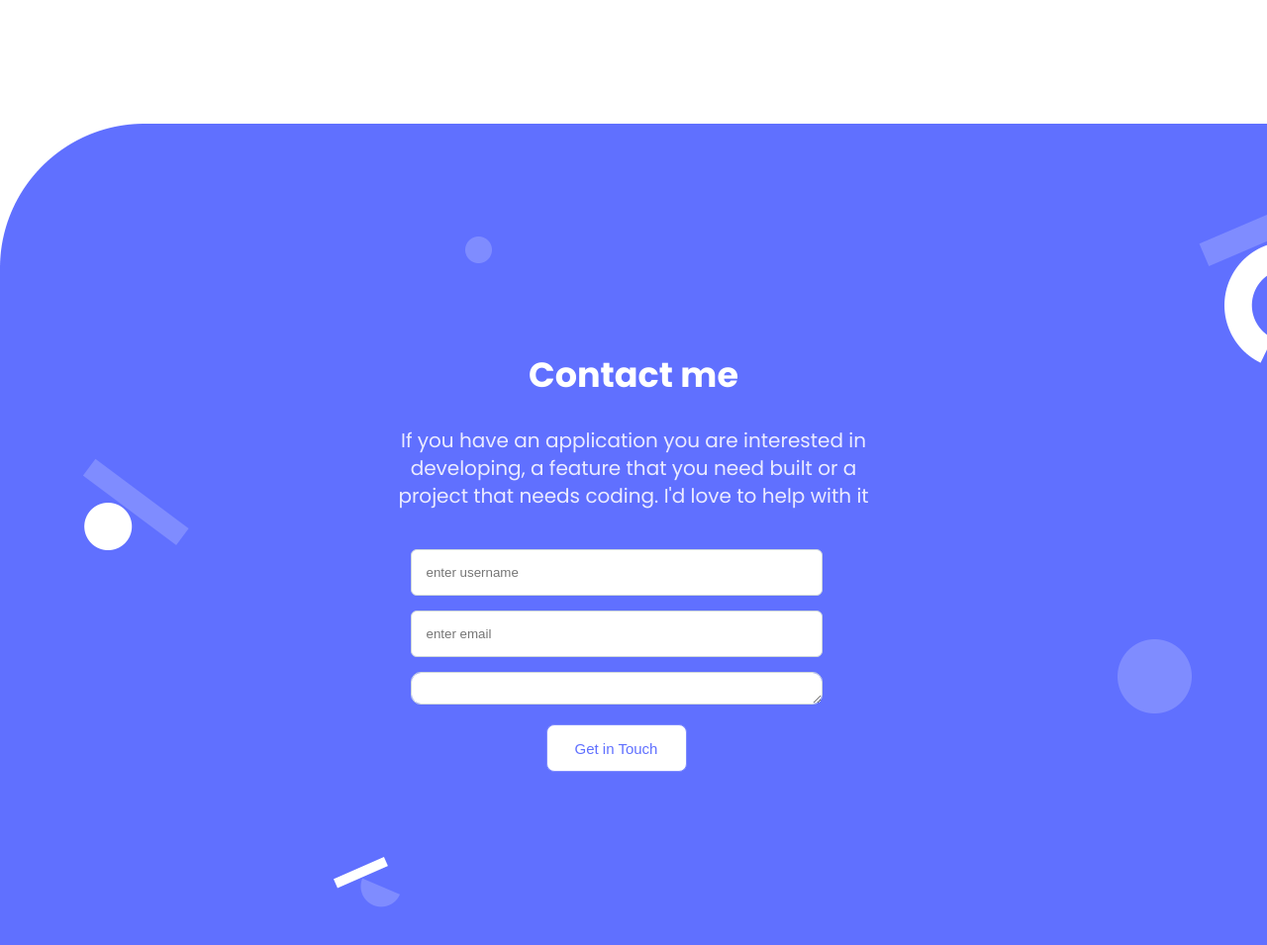
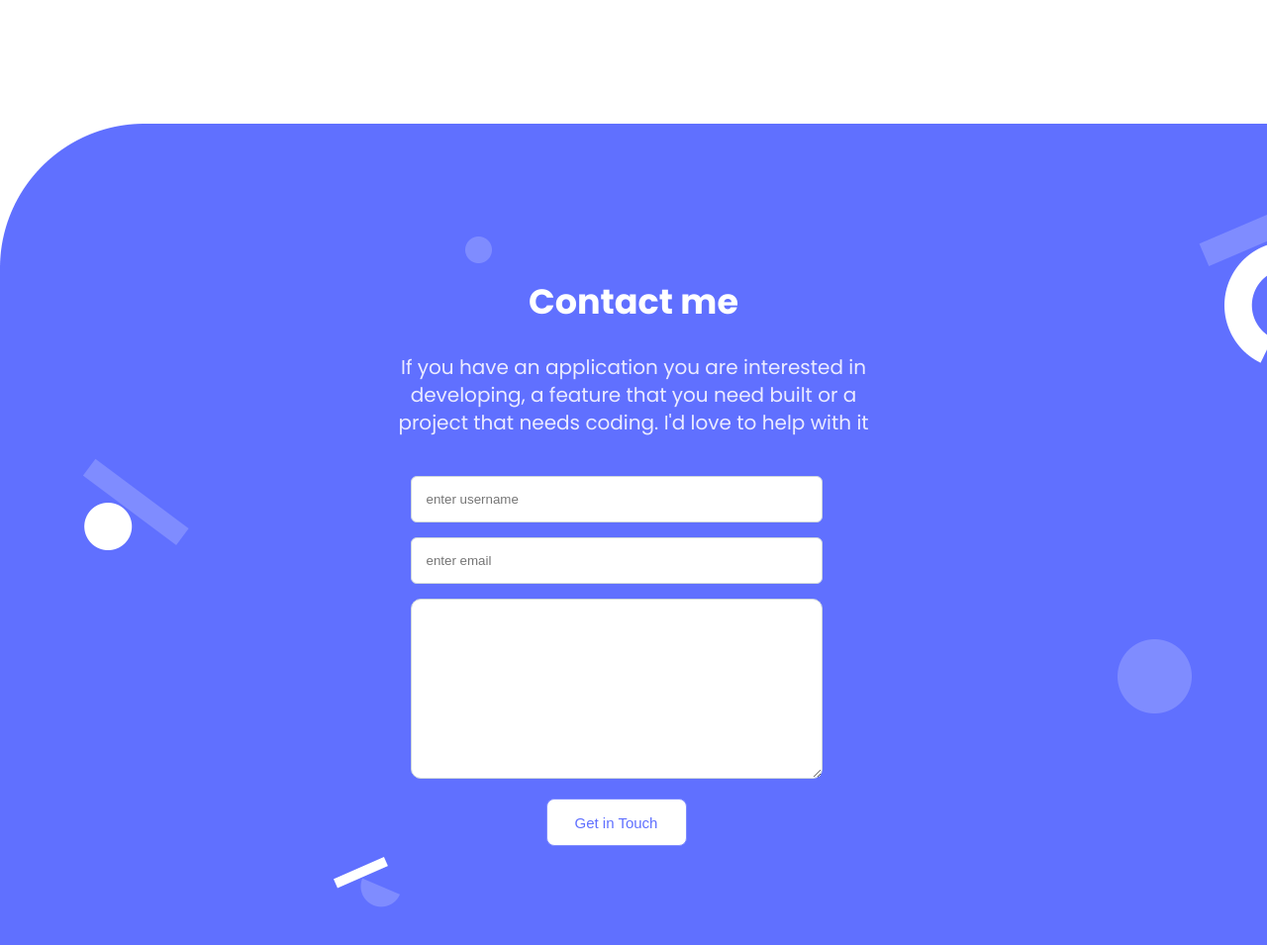
Before and after one commit to Lornakaboro/Lorna-s-portfolio, a website: page index.html in a window 1280 px wide. Shown: the part 4051-5006 px from the top of the page at 99% size. Drawn offline with Linux system fonts and the light colour scheme.

Commit message:
Adjust contact-form message box

```diff
--- a/style.css
+++ b/style.css
@@ -294,7 +294,7 @@ body {
 .contact-form-message {
   margin-bottom: 20px;
   width: 100%;
-  height: 1px;
+  height: 150px;
   border-radius: 10px;
   border: 1px solid #cfd8dc;
   padding: 15px;
```
